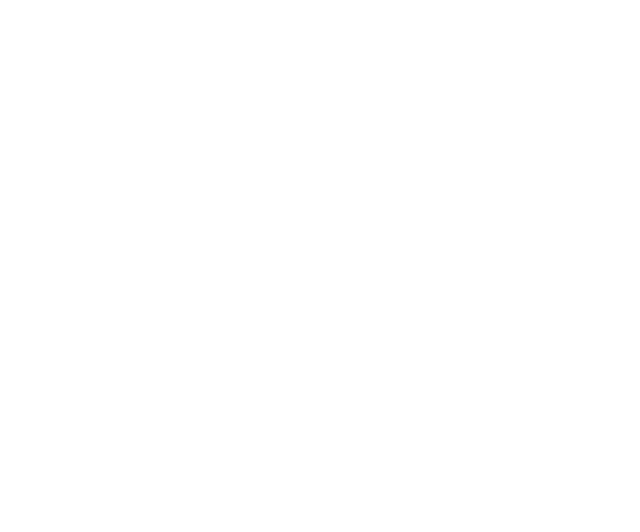
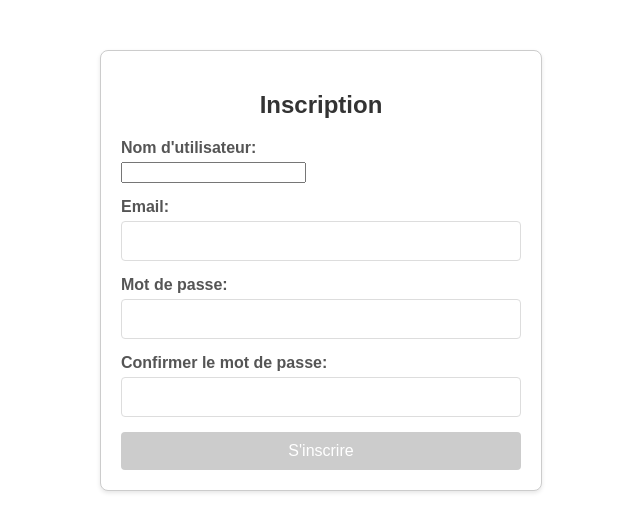
Before and after one commit to SebDors/ChefKit_front, an Angular app: page /register in a window 1280 px wide. Before the commit this address led to /. Shown: the top 532 px of the page, without its empty margins (319-959 px from the left). Built offline with nearby package versions, Linux system fonts and the light colour scheme.

Commit message:
formulaire inscription

```diff
--- a/src/app/app.component.ts
+++ b/src/app/app.component.ts
@@ -1,9 +1,10 @@
 import { Component } from '@angular/core';
+import { CommonModule } from '@angular/common';
 import { RouterOutlet } from '@angular/router';
 
 @Component({
   selector: 'app-root',
-  imports: [RouterOutlet],
+  imports: [RouterOutlet, CommonModule],
   templateUrl: './app.component.html',
   styleUrl: './app.component.scss'
 })
--- a/src/app/app.config.ts
+++ b/src/app/app.config.ts
@@ -1,14 +1,11 @@
 import { ApplicationConfig, provideZoneChangeDetection, importProvidersFrom } from '@angular/core';
 import { provideRouter } from '@angular/router';
-// import { FormsModule } from '@angular/forms'; // Pas nécessaire ici si seulement utilisé par des composants standalone qui l'importent eux-mêmes
-
 import { routes } from './app.routes';
 
 export const appConfig: ApplicationConfig = {
   providers: [
     provideZoneChangeDetection({ eventCoalescing: true }),
     provideRouter(routes),
-    // Si tu as besoin d'importer d'autres modules pour des services ou des modules d'eager loading, tu peux les ajouter ici
-    // importProvidersFrom(...)
+
   ]
 };
--- a/src/app/app.routes.ts
+++ b/src/app/app.routes.ts
@@ -1,5 +1,8 @@
 import { Routes } from '@angular/router';
 import { LoginComponent } from './login/login.component';
+import { RegisterComponent } from './register/register.component';
 
 export const routes: Routes = [{ path: 'login', component: LoginComponent },
-  { path: '', redirectTo: 'login', pathMatch: 'full' }];
+  { path: '', redirectTo: 'login', pathMatch: 'full' },
+  { path: 'register', component: RegisterComponent },
+{ path: '', redirectTo: '/register', pathMatch: 'full' }];
--- /dev/null
+++ b/src/app/register/register.component.html
@@ -0,0 +1,51 @@
+<div class="register-container">
+  <h2>Inscription</h2>
+
+  <form [formGroup]="registerForm" (ngSubmit)="onSubmit()">
+
+    <div class="form-group">
+      <label for="nomUtilisateur">Nom d'utilisateur:</label>
+      <input type="text" id="nomUtilisateur" formControlName="nomUtilisateur">
+      <div *ngIf="registerForm.get('nomUtilisateur')?.invalid && (registerForm.get('nomUtilisateur')?.dirty || registerForm.get('nomUtilisateur')?.touched)" class="error-message">
+        <div *ngIf="registerForm.get('nomUtilisateur')?.errors?.['required']">Le nom d'utilisateur est requis.</div>
+        <div *ngIf="registerForm.get('nomUtilisateur')?.errors?.['minlength']">Le nom d'utilisateur doit contenir au moins 3 caractères.</div>
+      </div>
+    </div>
+
+    <div class="form-group">
+      <label for="email">Email:</label>
+      <input type="email" id="email" formControlName="email">
+      <div *ngIf="registerForm.get('email')?.invalid && (registerForm.get('email')?.dirty || registerForm.get('email')?.touched)" class="error-message">
+        <div *ngIf="registerForm.get('email')?.errors?.['required']">L'email est requis.</div>
+        <div *ngIf="registerForm.get('email')?.errors?.['email']">Veuillez entrer une adresse email valide.</div>
+      </div>
+    </div>
+
+    <div class="form-group">
+      <label for="password">Mot de passe:</label>
+      <input type="password" id="password" formControlName="password">
+      <div *ngIf="registerForm.get('password')?.invalid && (registerForm.get('password')?.dirty || registerForm.get('password')?.touched)" class="error-message">
+        <div *ngIf="registerForm.get('password')?.errors?.['required']">Le mot de passe est requis.</div>
+        <div *ngIf="registerForm.get('password')?.errors?.['minlength']">Le mot de passe doit contenir au moins 6 caractères.</div>
+      </div>
+    </div>
+
+    <div class="form-group">
+      <label for="confirmPassword">Confirmer le mot de passe:</label>
+      <input type="password" id="confirmPassword" formControlName="confirmPassword">
+      <div *ngIf="registerForm.get('confirmPassword')?.invalid && (registerForm.get('confirmPassword')?.dirty || registerForm.get('confirmPassword')?.touched)" class="error-message">
+        <div *ngIf="registerForm.get('confirmPassword')?.errors?.['required']">La confirmation du mot de passe est requise.</div>
+        <div *ngIf="registerForm.get('confirmPassword')?.errors?.['passwordMismatch']">Les mots de passe ne correspondent pas.</div>
+      </div>
+    </div>
+
+    <button type="submit" [disabled]="registerForm.invalid || isLoading()">
+      <span *ngIf="!isLoading()">S'inscrire</span>
+      <span *ngIf="isLoading()">Chargement...</span>
+    </button>
+
+    <div *ngIf="errorMessage()" class="api-error-message">
+      {{ errorMessage() }}
+    </div>
+  </form>
+</div>
--- /dev/null
+++ b/src/app/register/register.component.scss
@@ -0,0 +1,82 @@
+.register-container {
+  max-width: 400px;
+  margin: 50px auto;
+  padding: 20px;
+  border: 1px solid #ccc;
+  border-radius: 8px;
+  box-shadow: 0 2px 4px rgba(0, 0, 0, 0.1);
+  background-color: #fff;
+  font-family: Arial, sans-serif;
+}
+
+h2 {
+  text-align: center;
+  color: #333;
+  margin-bottom: 20px;
+}
+
+.form-group {
+  margin-bottom: 15px;
+}
+
+label {
+  display: block;
+  margin-bottom: 5px;
+  font-weight: bold;
+  color: #555;
+}
+
+input[type="email"],
+input[type="password"] {
+  width: 100%;
+  padding: 10px;
+  border: 1px solid #ddd;
+  border-radius: 4px;
+  box-sizing: border-box;
+  font-size: 16px;
+}
+
+input[type="email"]:focus,
+input[type="password"]:focus {
+  outline: none;
+  border-color: #007bff;
+  box-shadow: 0 0 0 0.2rem rgba(0, 123, 255, 0.25);
+}
+
+button {
+  width: 100%;
+  padding: 10px 15px;
+  background-color: #007bff;
+  color: white;
+  border: none;
+  border-radius: 4px;
+  font-size: 16px;
+  cursor: pointer;
+  transition: background-color 0.2s ease-in-out;
+}
+
+button:hover:not(:disabled) {
+  background-color: #0056b3;
+}
+
+button:disabled {
+  background-color: #cccccc;
+  cursor: not-allowed;
+}
+
+.error-message {
+  color: #dc3545;
+  font-size: 0.875em;
+  margin-top: 5px;
+}
+
+.api-error-message {
+  color: #dc3545;
+  font-size: 1em;
+  margin-top: 15px;
+  text-align: center;
+  border: 1px solid #dc3545;
+  padding: 10px;
+  border-radius: 4px;
+  background-color: #f8d7da;
+}
--- /dev/null
+++ b/src/app/register/register.component.ts
@@ -0,0 +1,65 @@
+import { Component, signal } from '@angular/core';
+import { FormControl, FormGroup, Validators, ReactiveFormsModule } from '@angular/forms';
+import { CommonModule } from '@angular/common';
+
+@Component({
+  selector: 'app-register',
+  standalone: true,
+  imports: [
+    ReactiveFormsModule,
+    CommonModule
+  ],
+  templateUrl: './register.component.html',
+  styleUrls: ['./register.component.scss']
+})
+export class RegisterComponent {
+  isLoading = signal(false);
+  errorMessage = signal('');
+
+  registerForm = new FormGroup({
+    nomUtilisateur: new FormControl('', [Validators.required, Validators.minLength(3)]),
+    email: new FormControl('', [Validators.required, Validators.email]),
+    password: new FormControl('', [Validators.required, Validators.minLength(6)]),
+    confirmPassword: new FormControl('', [Validators.required])
+  });
+
+  constructor() {
+    this.registerForm.get('password')?.valueChanges.subscribe(() => {
+        this.registerForm.get('confirmPassword')?.updateValueAndValidity();
+    });
+    this.registerForm.get('confirmPassword')?.addValidators(
+      (control) => this.passwordMatchValidator(control as FormControl)
+    );
+  }
+
+  passwordMatchValidator(control: FormControl): { [s: string]: boolean } | null {
+    if (!this.registerForm) {
+      return null;
+    }
+    const password = this.registerForm.get('password')?.value;
+    const confirmPassword = control.value;
+    return password === confirmPassword ? null : { 'passwordMismatch': true };
+  }
+
+  onSubmit() {
+    this.isLoading.set(true);
+    this.errorMessage.set('');
+
+    if (this.registerForm.valid) {
+      const { nomUtilisateur, email, password } = this.registerForm.value;
+      console.log('Formulaire valide, données à envoyer :', nomUtilisateur, email, password);
+
+      setTimeout(() => {
+        this.isLoading.set(false);
+        this.errorMessage.set('Une erreur est survenue lors de l\'inscription (simulée).');
+        this.registerForm.reset();
+      }, 2000);
+
+    } else {
+      this.isLoading.set(false);
+      this.errorMessage.set('Veuillez corriger les erreurs du formulaire.');
+      this.registerForm.markAllAsTouched();
+      console.log('Formulaire invalide');
+    }
+  }
+}
```
Also changed, not shown: 1 other file (tests, documents, lock files or other folders).
